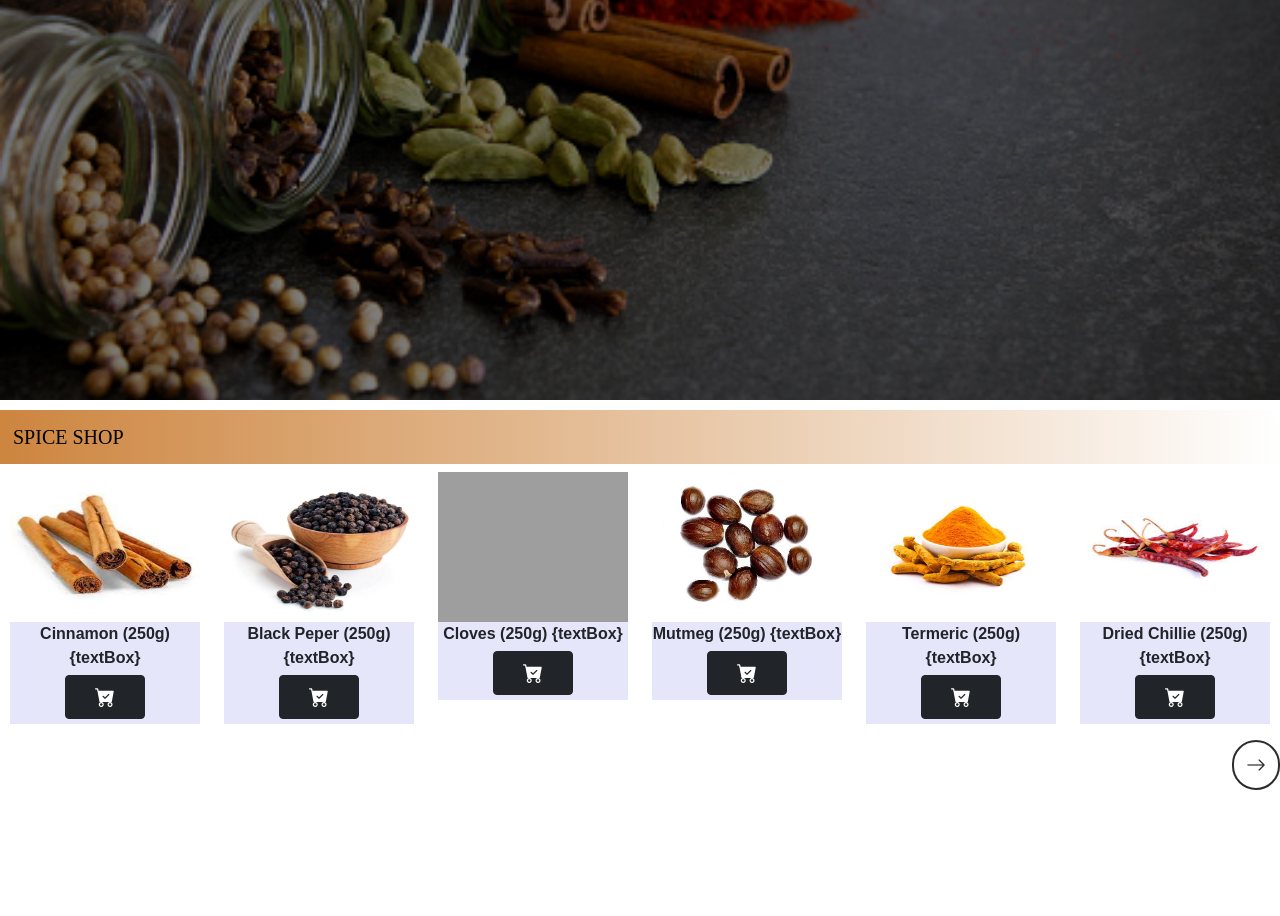
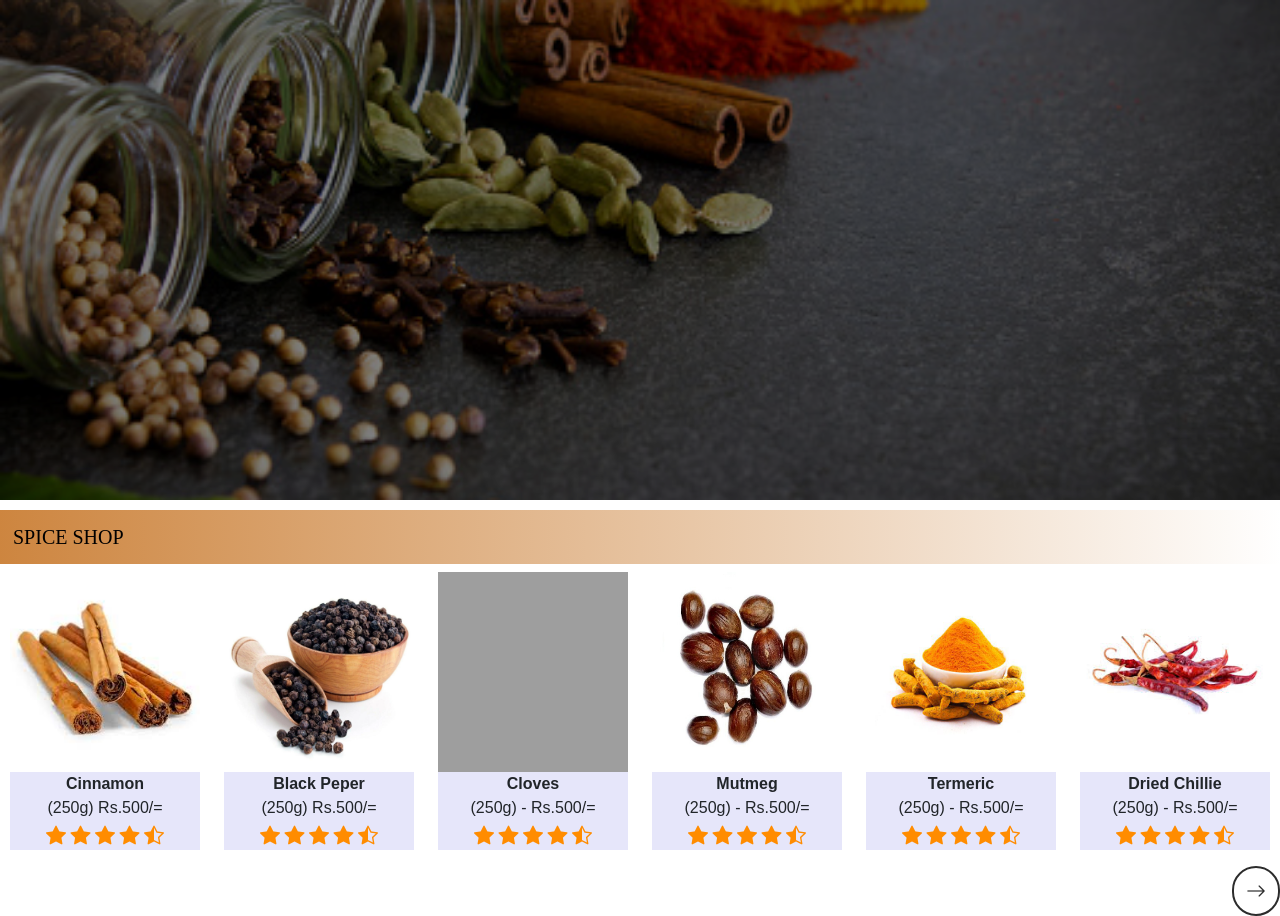
Before and after one commit to ipiyumii/spices-manager, a PHP site: page / in a window 1280 px wide. Shown: the part 86-1002 px from the top of the page. Before the commit the page ends 876 px from the top, so only its background shows below. Run offline with PHP 8.4, Linux system fonts and the light colour scheme; grey boxes are pictures that could not be loaded.

Commit message:
rating starts

```diff
--- a/index.html
+++ b/index.html
@@ -87,54 +87,69 @@
     <div class="row">
       <div class="col-12 col-sm-6 col-md-4 col-lg-4 col-xl-2">
         <img src="images/spiceShop/cinnamon.jpeg" class="imgSpiceShop mx-auto d-block img-fluid" alt="cinnamon">
-        <p class="text-center pstyle">Cinnamon (250g) {textBox}<br>
-          <a href="#">
-            <button type="button" class="btn btn-dark"><i class="bi bi-cart-check-fill"></i></button>
-          </a>
+        <p class="text-center pstyle"><b>Cinnamon</b>  <br> (250g) Rs.500/=<br>
+          <i class="bi bi-star-fill"></i>
+          <i class="bi bi-star-fill"></i>
+          <i class="bi bi-star-fill"></i>
+          <i class="bi bi-star-fill"></i>
+          <i class="bi bi-star-half"></i>
         </p>
       </div>
       <div class="col-12 col-sm-6 col-md-4 col-lg-4 col-xl-2">
         <img src="images/spiceShop/black peper.webp" class="imgSpiceShop mx-auto d-block img-fluid" alt="black peper">
-        <p class="text-center pstyle">Black Peper (250g) {textBox}<br>
-          <a href="#">
-            <button type="button" class="btn btn-dark"><i class="bi bi-cart-check-fill"></i></button>
-          </a>
+        <p class="text-center pstyle"><b>Black Peper </b> <br> (250g) Rs.500/=<br>
+          <i class="bi bi-star-fill"></i>
+          <i class="bi bi-star-fill"></i>
+          <i class="bi bi-star-fill"></i>
+          <i class="bi bi-star-fill"></i>
+          <i class="bi bi-star-half"></i>
         </p>
       </div>
       <div class="col-12 col-sm-6 col-md-4 col-lg-4 col-xl-2">
         <img src="images/spiceShop/cloves.webp" class="imgSpiceShop mx-auto d-block img-fluid" alt="cloves">
-        <p class="text-center pstyle">Cloves (250g) {textBox}<br>
-          <a href="#">
-            <button type="button" class="btn btn-dark"><i class="bi bi-cart-check-fill"></i></button>
-          </a>
+        <p class="text-center pstyle"> <b>Cloves </b>  <br>(250g) - Rs.500/=  <br>
+
+          <i class="bi bi-star-fill"></i>
+          <i class="bi bi-star-fill"></i>
+          <i class="bi bi-star-fill"></i>
+          <i class="bi bi-star-fill"></i>
+          <i class="bi bi-star-half"></i>
         </p>
         </div>
         <div class="col-12 col-sm-6 col-md-4 col-lg-4 col-xl-2">
           <img src="images/spiceShop/nutmeg.jpeg" class="imgSpiceShop mx-auto d-block img-fluid" alt="mutmeg">
-          <p class="text-center pstyle">Mutmeg (250g) {textBox}<br>
-            <a href="#">
-              <button type="button" class="btn btn-dark"><i class="bi bi-cart-check-fill"></i></button>
-            </a>
+          <p class="text-center pstyle"> <b>Mutmeg </b>  <br>(250g) - Rs.500/=<br>
+
+            <i class="bi bi-star-fill"></i>
+          <i class="bi bi-star-fill"></i>
+          <i class="bi bi-star-fill"></i>
+          <i class="bi bi-star-fill"></i>
+          <i class="bi bi-star-half"></i>
           </p>
         </div>
         <div class="col-12 col-sm-6 col-md-4 col-lg-4 col-xl-2">
           <img src="images/spiceShop/termeric.webp" class="imgSpiceShop mx-auto d-block img-fluid" alt="termeric">
-          <p class="text-center pstyle">Termeric (250g) {textBox}<br>
-            <a href="#">
-              <button type="button" class="btn btn-dark"><i class="bi bi-cart-check-fill"></i></button>
-            </a>
+          <p class="text-center pstyle"><b>Termeric </b> <br>(250g) - Rs.500/= <br>
+
+            <i class="bi bi-star-fill"></i>
+          <i class="bi bi-star-fill"></i>
+          <i class="bi bi-star-fill"></i>
+          <i class="bi bi-star-fill"></i>
+          <i class="bi bi-star-half"></i>
           </p>
         </div>
         <div class="col-12 col-sm-6 col-md-4 col-lg-4 col-xl-2">
           <img src="images/spiceShop/chillie.jpeg" class="imgSpiceShop mx-auto d-block img-fluid" alt="chillie">
-          <p class="text-center pstyle">Dried Chillie (250g) {textBox}<br>
-            <a href="#">
-              <button type="button" class="btn btn-dark"><i class="bi bi-cart-check-fill"></i></button>
-            </a>
+          <p class="text-center pstyle"><b>Dried Chillie</b>  <br>(250g) - Rs.500/=<br>
+
+            <i class="bi bi-star-fill"></i>
+          <i class="bi bi-star-fill"></i>
+          <i class="bi bi-star-fill"></i>
+          <i class="bi bi-star-fill"></i>
+          <i class="bi bi-star-half"></i>
           </p>
         </div>
   </section>
-
   <section>
       <div class="seemore-arrow">
         <a href="#" class="arrow"> <i class="bi bi-arrow-right"></i></a>
--- a/style.css
+++ b/style.css
@@ -4,7 +4,7 @@
     padding: 0;
 }
 body{
-    font-family: comic;
+    font-family: 'poppins', sans-serif;
 }
 #nav-bar{
     position: sticky;
@@ -13,8 +13,6 @@ body{
 }
 .navbar{
     background-image: linear-gradient(to right,	#696969,#000000);
-
-
     padding: 20 !important;
 }
 .navbar-nav li{
@@ -35,14 +33,11 @@ body{
 }
 .navbar-toggler{
     outline: none !important;
-
 }
 .navbar-brand img{
     height: 60px;
     padding-left: 20px;
-
 }
-
 .font {
     font-family: cursive;
 }
@@ -74,7 +69,7 @@ body{
     position: relative;
 }
 .c-item{
-    height: 400px;
+    height: 500px;
 }
 .c-img{
     height: 100%;
@@ -83,8 +78,7 @@ body{
 }
 /* #carouselStyle {
     overflow: hidden;
-  }
-
+ }
   #carouselStyle::before {
     content: "";
     position: absolute;
@@ -94,7 +88,6 @@ body{
     bottom: 0;
     background: linear-gradient(to bottom, #696969,#000000);
   } */
-
 .spiceshop{
     padding: 15px;
     font-family: Bradley Hand;
@@ -105,8 +98,11 @@ body{
     padding: 10px;
     /* background-color: #696969; */
   }
+  #spiceShop .bi{
+    color: #ff8c00;
+  }
   .imgSpiceShop{
-    height: 150px;
+    height: 200px;
     width: 300px;
   }
 .btn{
@@ -118,7 +114,7 @@ body{
 }
 .pstyle{
     font-family: sans-serif;
-    font-weight: bold;
+    /* font-weight: bold; */
     background-color: #e6e6fa;
 }
  .seemore-arrow{
@@ -342,7 +338,7 @@ body{
     font-size: 20px;
 }
 
-/* about page */
+/*-------------about page---------------*/
 
 #aboutsec{
     width: 100%;
@@ -375,7 +371,7 @@ body{
     margin-top: 28px;
     text-transform: uppercase;
     text-align: center;
-    font-family: "Abril Fatface", serif;
+    font-family: 'poppins', sans-serif;
     /* font-weight: bold; */
     text-shadow: 3px 3px 3px #ababab;
 
```
